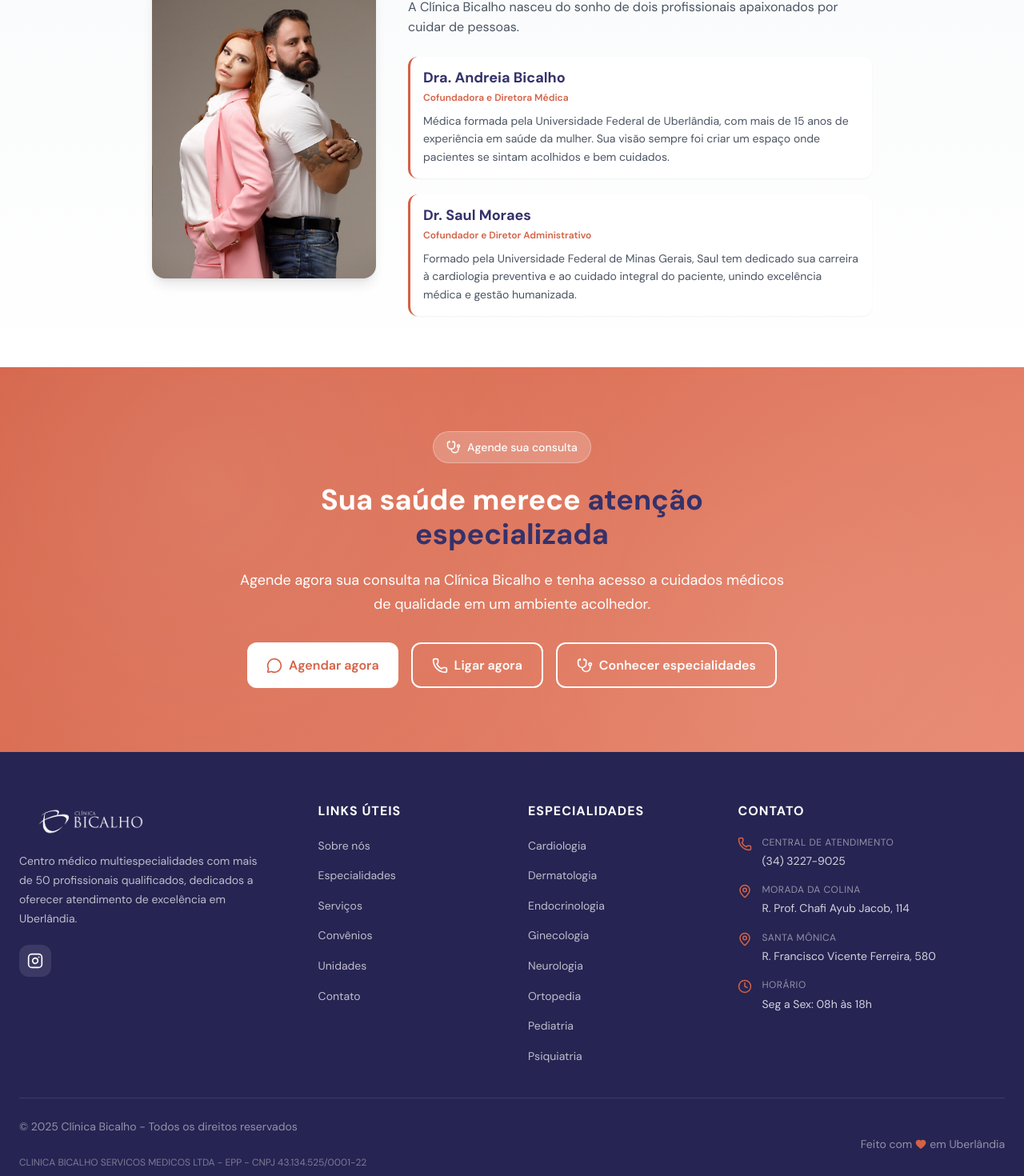
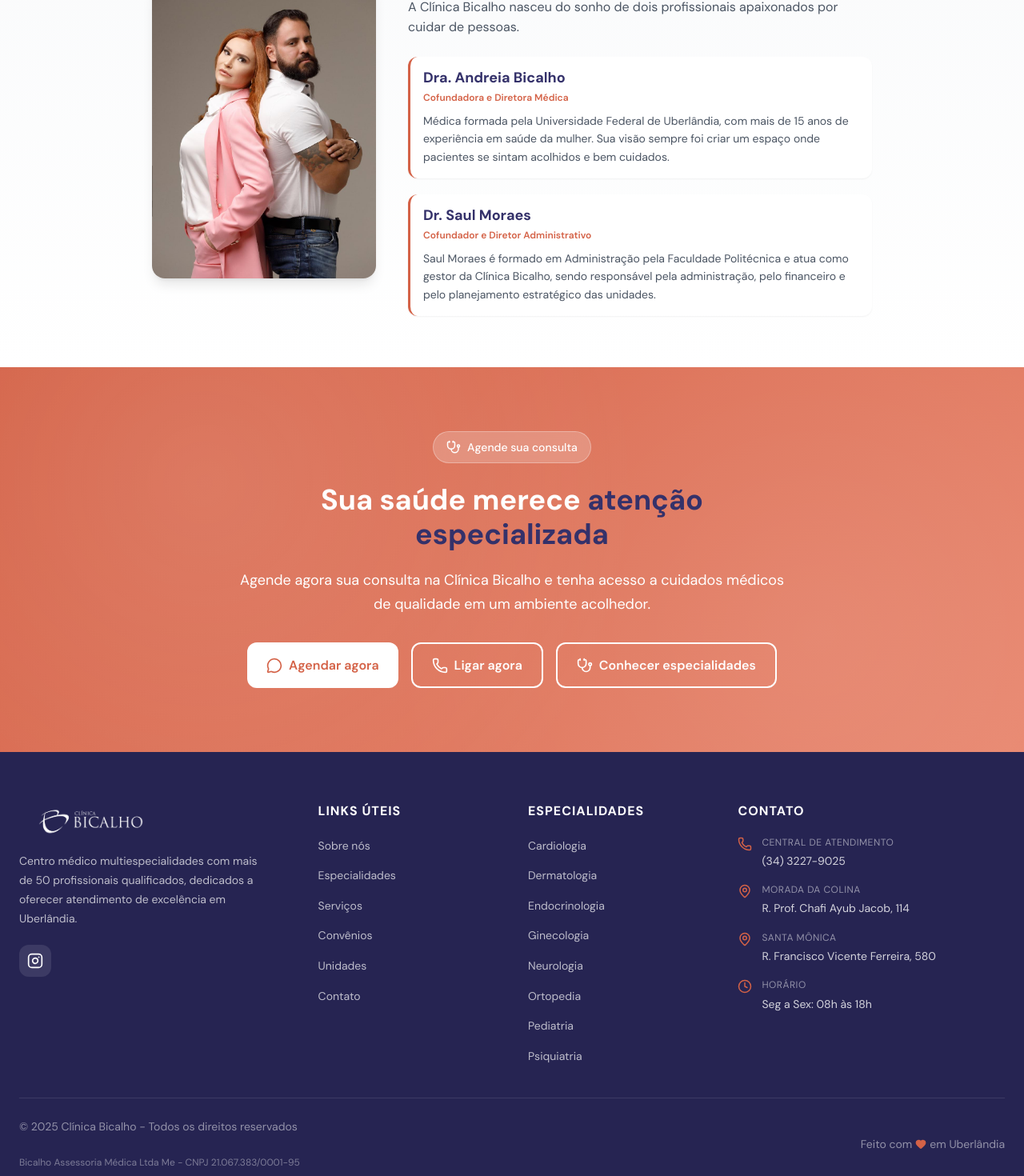
Before and after one commit to matheuspinhati/clinica-bicalho, a React (Vite) app: page / in a window 1280 px wide. Shown: the part 9004-10474 px from the top of the page at 80% size. Built offline with nearby package versions, Linux system fonts and the light colour scheme.

Commit message:
chore(components): update infos

```diff
--- a/src/components/Footer.jsx
+++ b/src/components/Footer.jsx
@@ -115,8 +115,8 @@
             <p>
               © {currentYear} Clínica Bicalho - Todos os direitos reservados
             </p>
-            <p className="footer-company-info">
-              CLINICA BICALHO SERVICOS MEDICOS LTDA - EPP - CNPJ 43.134.525/0001-22
+            <p className="footer-company-info uppercase">
+              Bicalho Assessoria Médica Ltda Me - CNPJ 21.067.383/0001-95
             </p>
           </div>
           <p className="footer-made">
--- a/src/components/Founders.jsx
+++ b/src/components/Founders.jsx
@@ -12,7 +12,7 @@
   {
     name: 'Dr. Saul Moraes',
     role: 'Cofundador e Diretor Administrativo',
-    bio: 'Formado pela Universidade Federal de Minas Gerais, Saul tem dedicado sua carreira à cardiologia preventiva e ao cuidado integral do paciente, unindo excelência médica e gestão humanizada.'
+    bio: 'Saul Moraes é formado em Administração pela Faculdade Politécnica e atua como gestor da Clínica Bicalho, sendo responsável pela administração, pelo financeiro e pelo planejamento estratégico das unidades.'
   }
 ];
 
```
